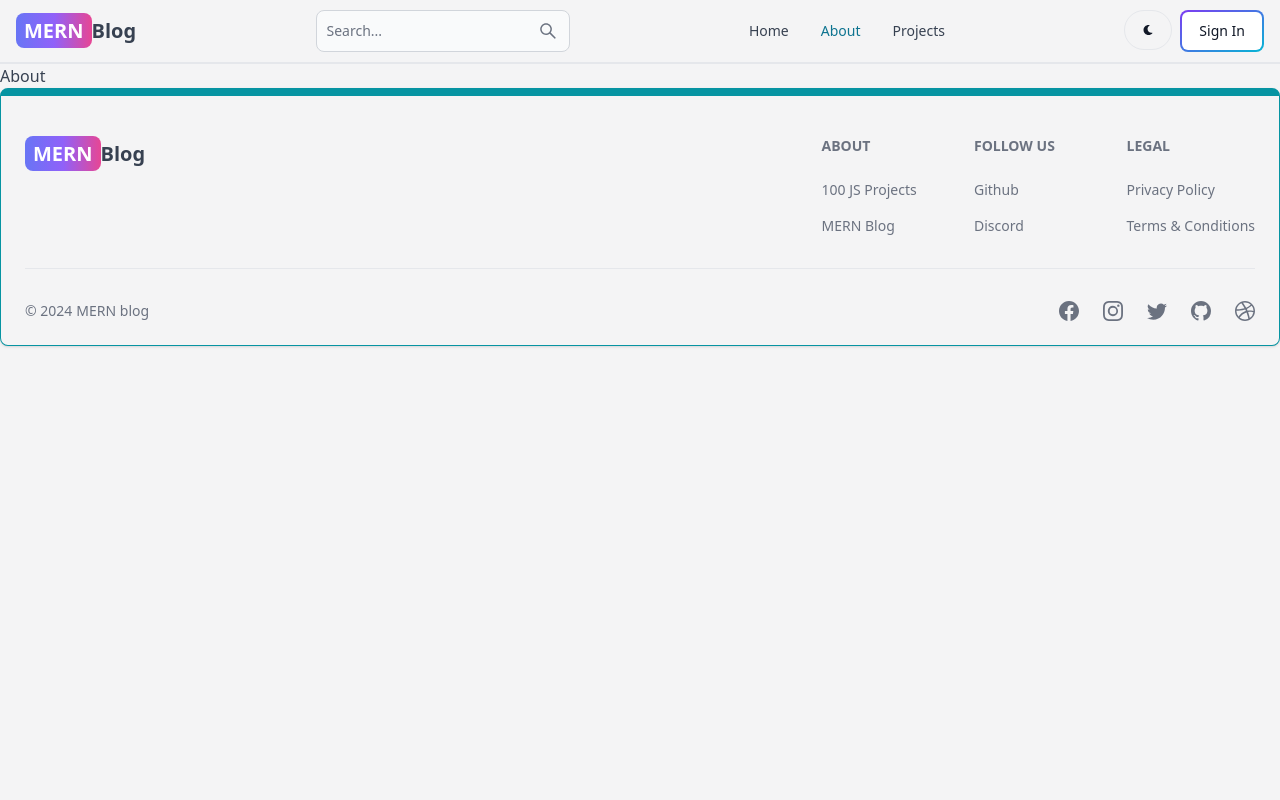
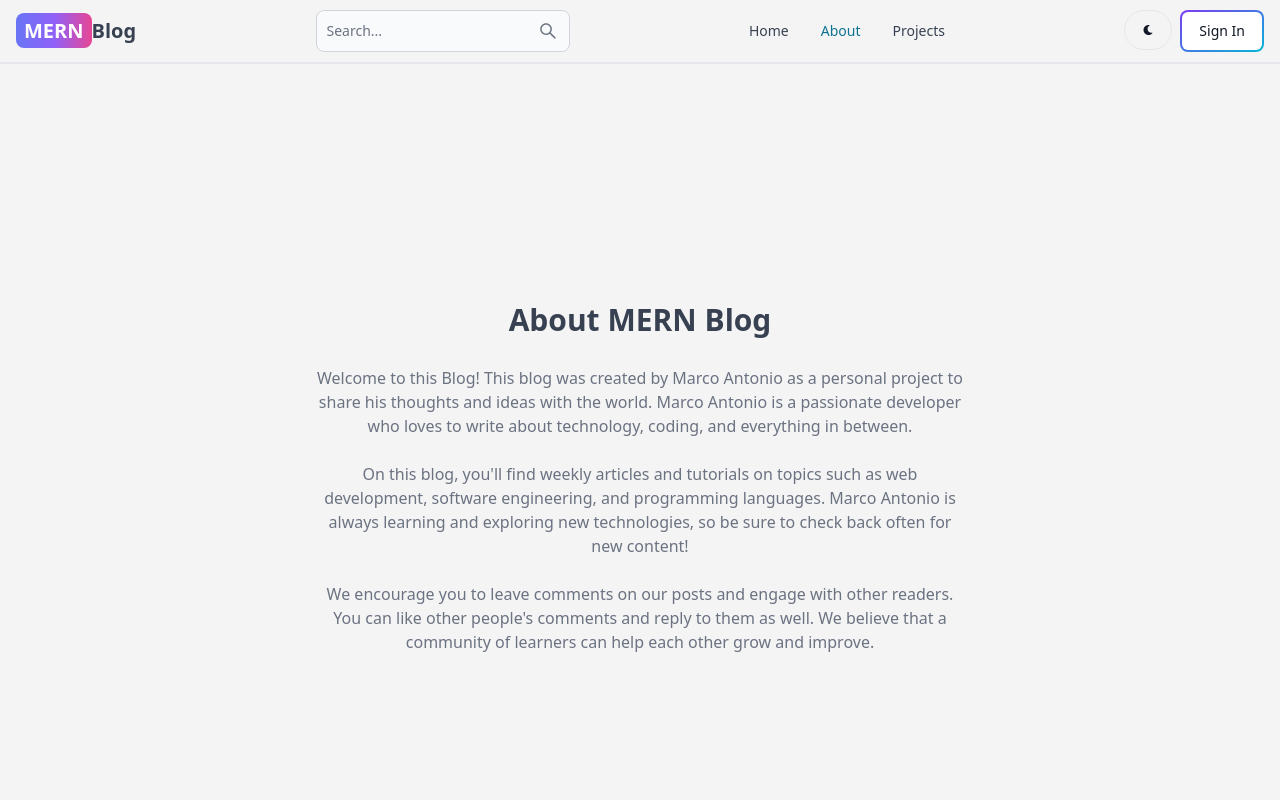
Before and after one commit to marco-soria/mern-blog-js, a React (Vite) app in the folder client/: page /about in a window 1280 px wide. Shown: the top 800 px of the page. Built offline with nearby package versions, Linux system fonts and the light colour scheme; no server answers.

Commit message:
added projects and about pages

```diff
--- a/client/src/components/CallToAction.jsx
+++ b/client/src/components/CallToAction.jsx
@@ -17,7 +17,7 @@
             </Button>
         </div>
         <div className="p-7 flex-1">
-            <img src="https://bairesdev.mo.cloudinary.net/blog/2023/08/What-Is-JavaScript-Used-For.jpg" />
+            <img src="/100jsideas.png" />
         </div>
     </div>
   )
--- a/client/src/index.css
+++ b/client/src/index.css
@@ -39,3 +39,25 @@
   .dark .post-content a {
     color: red;
   }
+
+  .post-content pre {
+    background-color: rgb(30, 41, 59);
+    border: 1px solid rgb(61, 69, 83);
+    color: rgb(232, 231, 231);
+    white-space: pre-wrap;
+    padding: 0.5rem;
+    border-radius: 0.5rem;
+    margin-bottom: 0.5rem;
+  }
+
+  .post-content code {
+    background-color: rgb(236, 236, 236);
+    padding: 0.25rem;
+    border-radius: 0.25rem;
+    font-size: 0.9rem;
+  }
+
+  .dark .post-content code {
+    background-color: rgb(30, 41, 59);
+    border: 1px solid rgb(61, 69, 83);
+  }
--- a/client/src/pages/About.jsx
+++ b/client/src/pages/About.jsx
@@ -2,6 +2,36 @@
 
 export const About = () => {
   return (
-    <div>About</div>
-  )
+    <div className='min-h-screen flex items-center justify-center'>
+      <div className='max-w-2xl mx-auto p-3 text-center'>
+        <div>
+          <h1 className='text-3xl font font-semibold text-center my-7'>
+            About MERN Blog
+          </h1>
+          <div className='text-md text-gray-500 flex flex-col gap-6'>
+            <p>
+              Welcome to this Blog! This blog was created by Marco Antonio
+              as a personal project to share his thoughts and ideas with the
+              world. Marco Antonio is a passionate developer who loves to write about
+              technology, coding, and everything in between.
+            </p>
+
+            <p>
+              On this blog, you'll find weekly articles and tutorials on topics
+              such as web development, software engineering, and programming
+              languages. Marco Antonio is always learning and exploring new
+              technologies, so be sure to check back often for new content!
+            </p>
+
+            <p>
+              We encourage you to leave comments on our posts and engage with
+              other readers. You can like other people's comments and reply to
+              them as well. We believe that a community of learners can help
+              each other grow and improve.
+            </p>
+          </div>
+        </div>
+      </div>
+    </div>
+  );
 }
--- a/client/src/pages/Projects.jsx
+++ b/client/src/pages/Projects.jsx
@@ -1,7 +1,11 @@
-import React from 'react'
+import {CallToAction} from '../components/CallToAction';
 
 export const Projects = () => {
   return (
-    <div>Projects</div>
+    <div className='min-h-screen max-w-2xl mx-auto flex justify-center items-center flex-col gap-6 p-3'>
+      <h1 className='text-3xl font-semibold'>Pojects</h1>
+      <p className='text-md text-gray-500'>Build fun and engaging projects while learning HTML, CSS, and JavaScript!</p>
+      <CallToAction />
+    </div>
   )
 }
--- a/client/src/pages/UpdatePost.jsx
+++ b/client/src/pages/UpdatePost.jsx
@@ -109,6 +109,7 @@
   };
   return (
     <div className='p-3 max-w-3xl mx-auto min-h-screen'>
+    {console.log(formData)}
       <h1 className='text-center text-3xl my-7 font-semibold'>Update post</h1>
       <form className='flex flex-col gap-4' onSubmit={handleSubmit}>
         <div className='flex flex-col gap-4 sm:flex-row justify-between'>
```
Also changed, not shown: client/public/100jsideas.png (added).
